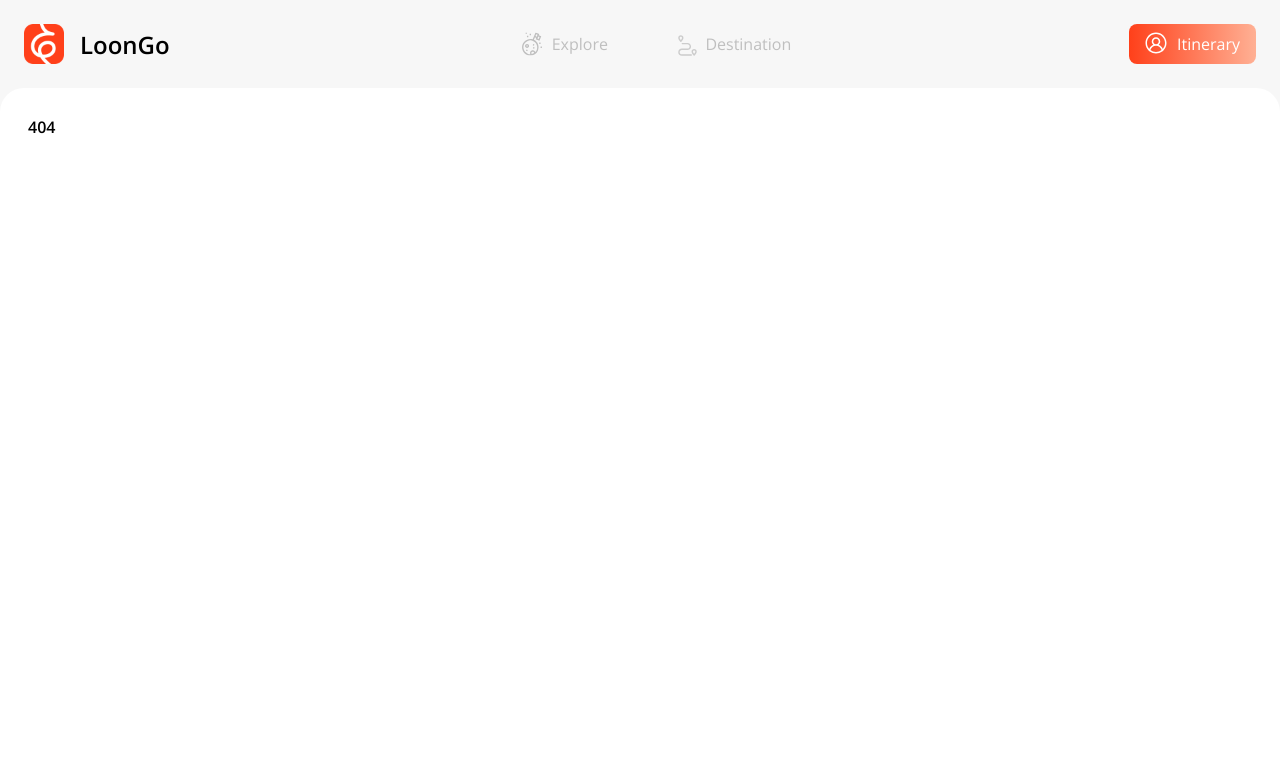
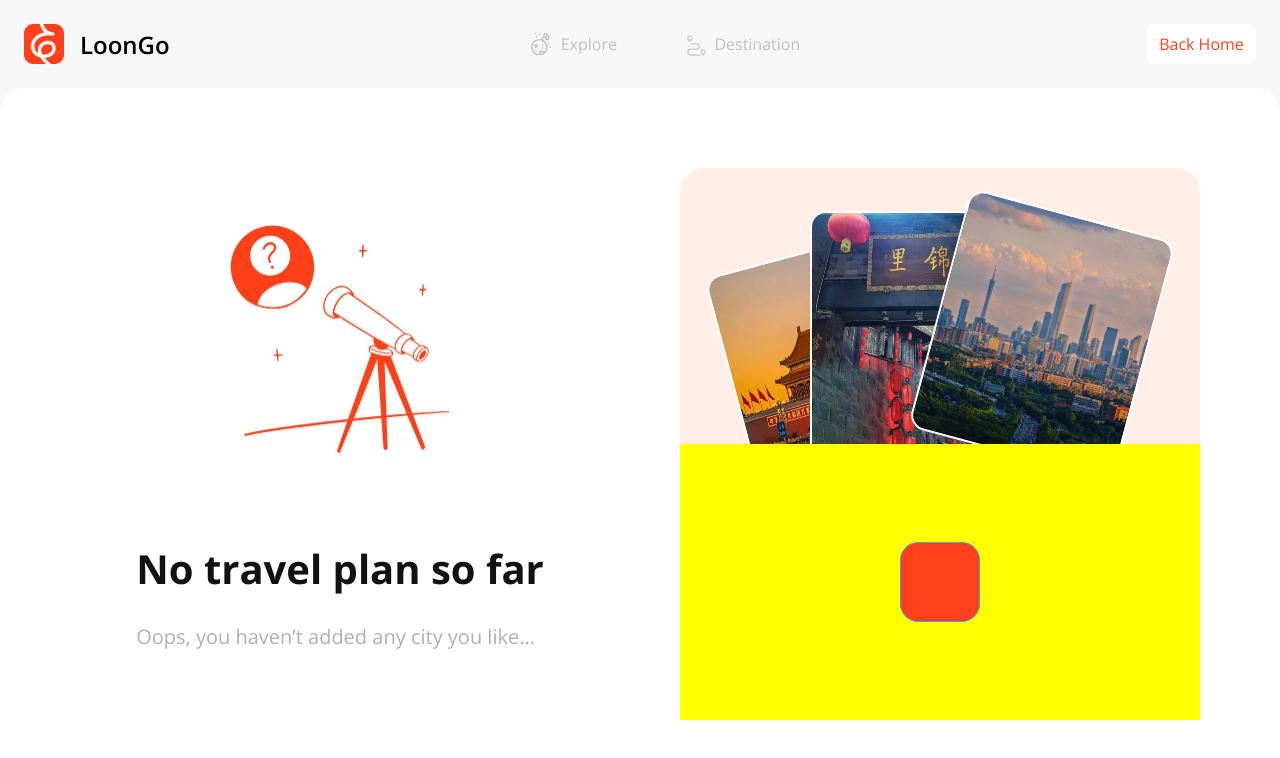
Before and after one commit to Legendrobert/Loongo-Web, a Vue app: page /Itinerary in a window 1280 px wide. Before the commit this address had no page. Shown: the top 758 px of the page. Built offline with nearby package versions, Linux system fonts and the light colour scheme.

Commit message:
feat:itinerary模块静态页开发

```diff
--- a/src/App.vue
+++ b/src/App.vue
@@ -51,9 +51,23 @@
             <span class="exploeText">Profile</span>
         </div> -->
     </div>
-    <div class="header-right">
+    <div
+      class="header-right"
+      @click="toItineraryClick"
+    >
+      <div
+        v-if="showItineraryView"
+        class="BackHomeBtn"
+      >Back Home</div>
+      <div
+        v-else
+        class="ItineraryBtn"
+      >
         <svgUser></svgUser>
         <span>Itinerary</span>
+      </div>
+
+
       <!-- <span class="header-right-title">Travel Plan</span>
       <span class="header-right-num">0</span> -->
     </div>
@@ -89,6 +103,7 @@ const store = useStore()
 const topLevelRoutes = router.options.routes.filter(route => !route.parent)
 const showCityDetails = ref(false)
 const showMap = ref(false)
+const showItineraryView = ref(false)
 topLevelRoutes.forEach((item,index)=>{
   if(item.name === "notfound"){
     topLevelRoutes.splice(index,1)
@@ -114,6 +129,12 @@ watch(
     activeName.value = newMatched.name
     showCityDetails.value = newShowCityDetails,
     showMap.value = newShowMapCityDetails
+    // 如果当前页面为Itinerary，头部按钮为Back Home
+    if(route.matched[0].name = "Itinerary"){
+      showItineraryView.value = true
+    }else{
+      showItineraryView.value = false
+    }
   }
 )
 
@@ -123,13 +144,19 @@ const isActive = (name) => {
   return name === activeName.value
 }
 const updateActive = (val) => {
-  console.log(val,'val')
   activeName.value = val
   store.commit('all/setShowCityDetails', false)
   store.commit('all/setShowMap', false)
   router.push({ name: val })
 }
-
+// 跳转到Itinerary页面
+const toItineraryClick = () => {
+  showCityDetails.value = false
+  store.commit('all/setShowCityDetails', false)
+  store.commit('all/setShowMap', false)
+  router.push({ name: 'Itinerary' })
+  // showItineraryView.value = true
+}
 </script>
 
 <style lang="less">
@@ -220,20 +247,21 @@ header {
     }
   }
   .header-right {
+
+
+
+    .ItineraryBtn{
       display: flex;
       align-items: center;
       justify-content: space-between;
       box-sizing: border-box;
       padding: 0px 16px;
-    // width: 86px;
       height: 40px;
-    // background: #fff;
-    background: linear-gradient(to right, #FF401A, #FFB094);
       border-radius: 8px;
       font-size: 16px;
       color: #fff;
       font-family: Regular;
-
+      background: linear-gradient(to right, #FF401A, #FFB094);
       span{
         vertical-align: middle;
         margin-left: 10px;
@@ -242,6 +270,19 @@ header {
         vertical-align: middle;
         padding-bottom: 2px;
       }
+    }
+    .BackHomeBtn{
+      text-align: center;
+      width: 109px;
+      height: 40px;
+      line-height: 40px;
+      border-radius: 8px;
+      font-size: 16px;
+      color: #FF401A;
+      font-family: Regular;
+      background: #fff;
+    }
+
   }
 }
 main {
--- a/src/router/index.js
+++ b/src/router/index.js
@@ -1,7 +1,7 @@
 import { createRouter, createWebHistory } from 'vue-router';
 
 // 懒加载页面组件
-// const Itinerary = () => import('@/views/NavItinerary.vue');
+const Itinerary = () => import('@/views/Itinerary/index.vue');
 // Explore 模块
 const Explore = () => import('@/views/NavExplore/index.vue');
 
@@ -22,17 +22,11 @@ const NotFound = () => import('@/views/NotFound.vue');
 
 // 定义路由
 const routes = [
-  // {
-  //   path: '/',
-  //   name: 'Itinerary',
-  //   component: Itinerary,
-  //   meta: { title: 'Itinerary Page' }, // 可以定义一些额外的meta信息
-  // },
   {
     path: '/',
     name: 'Explore',
     component: Explore,
-    meta: { title: 'Explore Page' }, // 可以定义一些额外的meta信息
+    meta: { title: 'Explore Page' },
   },
   {
     path: '/Destination',
@@ -84,6 +78,12 @@ const routes = [
       }
     ]
   },
+  {
+    path: '/Itinerary',
+    name: 'Itinerary',
+    component: Itinerary,
+    meta: { title: 'Itinerary Page' }, // 可以定义一些额外的meta信息
+  },
   // {
   //   path: '/Profile',
   //   name: 'Profile',
--- /dev/null
+++ b/src/views/Itinerary/index.vue
@@ -0,0 +1,19 @@
+<template>
+  <div class="Itinerary">
+    <LoggedIn v-if="isUser"></LoggedIn>
+    <NotLoggedIn v-else></NotLoggedIn>
+  </div>
+</template>
+
+<script setup>
+    import { ref } from 'vue';
+    import LoggedIn from '@/views/Itinerary/loggedIn.vue'
+    import NotLoggedIn from "@/views/Itinerary/notLoggedIn.vue"
+    const isUser = ref(false)
+</script>
+
+<style lang="less" scoped>
+.Itinerary{
+
+}
+</style>
--- /dev/null
+++ b/src/views/Itinerary/loggedIn.vue
@@ -0,0 +1,17 @@
+
+<template>
+  <div class="notLoggedIn">
+
+  </div>
+</template>
+
+<script setup>
+import { ref } from 'vue';
+
+</script>
+
+<style lang="less" scoped>
+.notLoggedIn{
+
+}
+</style>
--- /dev/null
+++ b/src/views/Itinerary/notLoggedIn.vue
@@ -0,0 +1,142 @@
+
+<template>
+  <div class="loggedIn">
+    <div class="loggedIn-left">
+        <img :src="NoUserFound" width="240" height="240">
+        <div class="content">
+            <p class="text">No travel plan so far</p>
+            <p class="tips">Oops, you haven’t added any city you like...</p>
+        </div>
+    </div>
+    <div class="loggedIn-right">
+        <div class="pics">
+            <img
+                v-for="(item,index) in picList"
+                :key="index"
+                :src="item.imgName"
+                width="40%"
+                height="243"
+            >
+        </div>
+        <div class="add">
+            <el-button
+                type="primary"
+                :icon="Add"
+                class="addBtn"
+            />
+        </div>
+    </div>
+  </div>
+</template>
+
+<script setup>
+import { ref } from 'vue';
+
+const NoUserFound = ref( require('@/assets/imgs/noUserFound.png') );
+
+
+const picList = ref(
+    [
+        {
+            imgName: require('@/assets/imgs/beijing.png')
+        },
+        {
+            imgName: require('@/assets/imgs/chengdu.png')
+        },
+        {
+            imgName: require('@/assets/imgs/guangzhou.png')
+        }
+    ])
+</script>
+
+<style lang="less" scoped>
+.loggedIn{
+    display: flex;
+    justify-content: space-between;
+    width: 100%;
+    padding: 52px;
+    box-sizing: border-box;
+    height: calc(100vh - 144px);
+
+
+    .loggedIn-left{
+        display: flex;
+        align-items: center;
+        justify-content: center;
+        flex-direction: column;
+        width: 50%;
+        height: 100%;
+        margin-right: 40px;
+
+        .content{
+            margin-top: 80px;
+
+            .text{
+                height: 60px;
+                line-height: 60px;
+                color: #121212;
+                font-family: Bold;
+                font-size: 40px;
+                margin: 0 0 24px 0;
+            }
+            .tips{
+                height: 27px;
+                line-height: 27px;
+                font-family: Regular;
+                font-size: 20px;
+                color: #B1B0B0;
+            }
+        }
+    }
+    .loggedIn-right{
+        width: 50%;
+        height: 100%;
+        background: #FFEEE6;
+        border-radius: 24px;
+        margin-left: 40px;
+
+        .pics{
+            height: 50%;
+            overflow: hidden;
+            position: relative;
+
+            img{
+                border: 2px solid #FFFFFF;
+                border-radius: 16px;
+                position: absolute;
+
+                &:nth-child(1){
+                    left: 10%;
+                    bottom: -50px;
+                    rotate: -15deg;
+                }
+                &:nth-child(2){
+                    left: 25%;
+                    bottom: -14px;
+                }
+                &:nth-child(3){
+                    right: 10%;
+                    bottom: -14px;
+                    rotate: 15deg;
+                }
+            }
+
+        }
+        .add{
+            height: 50%;
+            display: flex;
+            align-items: center;
+            justify-content: center;
+            flex-direction: column;
+            background: yellow;
+
+            .addBtn{
+                width: 80px;
+                height: 80px;
+                background: #FF401A;
+                border-radius: 18px;
+            }
+        }
+    }
+}
+</style>
--- a/src/views/NavItinerary.vue
+++ b/src/views/NavItinerary.vue
@@ -1,3 +1,7 @@
+<!--
+ * 该页面暂时废用
+-->
+
 <template>
   <div class="Itinerary">
     <div class="header">Plan a New China Trip </div>
--- a/src/views/cityDetails/index.vue
+++ b/src/views/cityDetails/index.vue
@@ -73,7 +73,7 @@ const activeClick = (i)=>{
 }
 // 展示地图（切换到地图模式的详情页面）
 const handleShowMap = ()=>{
-    console.log('打开地图')
+
     store.commit('all/setShowMapCityDetails', true)
 }
 </script>
--- a/src/views/cityDetails/mapView/index.vue
+++ b/src/views/cityDetails/mapView/index.vue
@@ -273,8 +273,9 @@ const getMap = () => {
       // 初始化地图
       const map = new AMap.Map("main-map", {
         viewMode: "3D", // 3D地图模式
-        zoom: 4, // 地图级别，适合显示全国
-        center: [104.195397, 35.86166], // 设置中国中心点
+        // zoom: 4, // 地图级别，适合显示全国
+        zoom: 15,
+        center: [121.438278,31.20443], // 设置中国中心点
       });
 
       // 添加常用控件
@@ -286,8 +287,8 @@ const getMap = () => {
       // 城市地标数据
       const cities = [
         {
-          name: "北京",
-          position: [116.407396, 39.9042],
+          name: "Wukang Mansion",
+          position: [121.438278,31.20443],
           photo: beijing.value, // 替换为实际图片路径
         }
       ];
```
Also changed, not shown: src/assets/imgs/noUserFound.png (added). Lines whose indentation alone changed are shown as unchanged.
